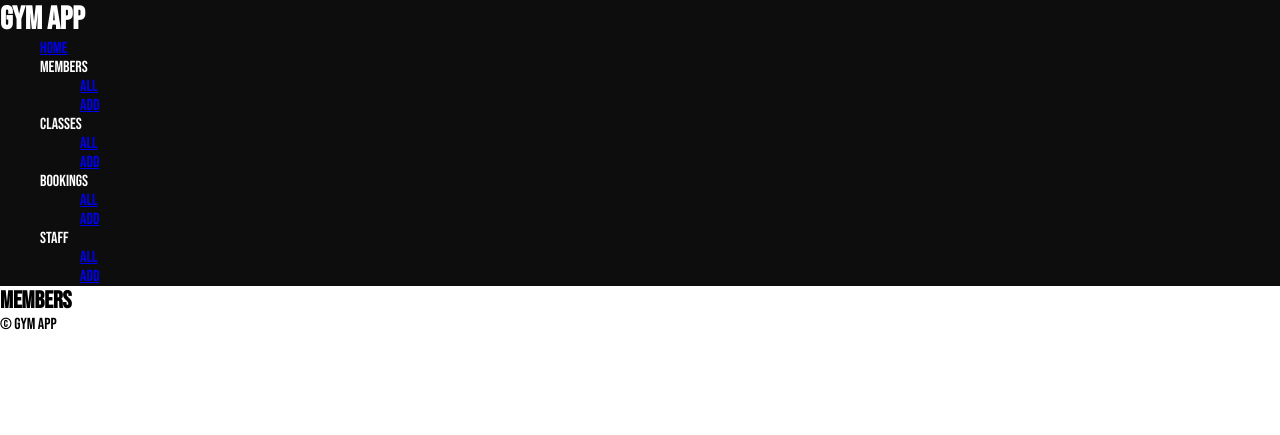
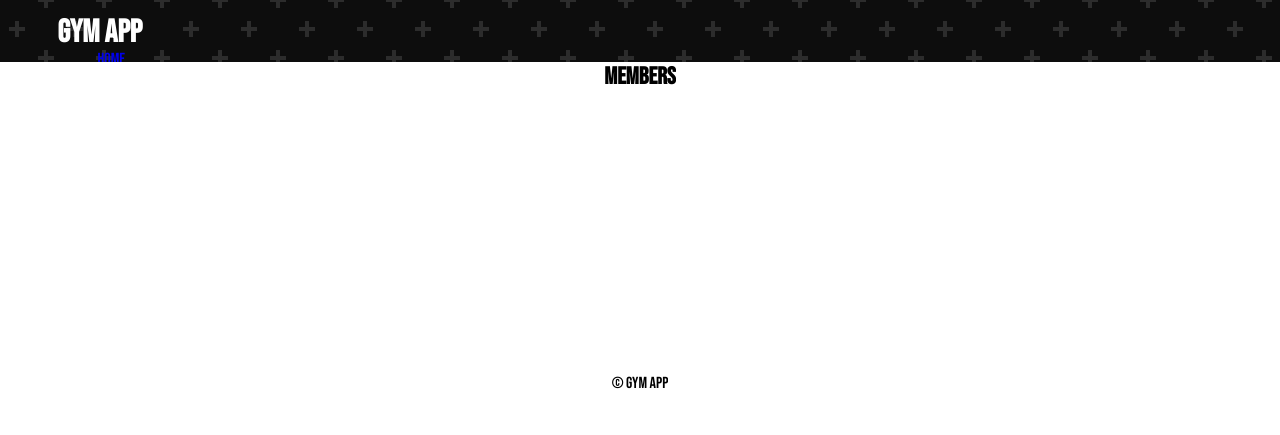
Before and after one commit to mwdfn/gym_web_app, a Flask app: page /members/ in a window 1280 px wide. Shown: the top 435 px of the page. Run offline with Flask 2, Linux system fonts and the light colour scheme; data that the repository does not hold is empty; some libraries are stand-ins or nearby versions.

Commit message:
update base.html css

```diff
--- /dev/null
+++ b/static/baseStyle.css
@@ -0,0 +1,40 @@
+* {
+    font-family: 'Bebas Neue', cursive;
+    max-width: 100%;
+    max-height: 100%;
+    margin: 0 auto;
+    overflow: hidden;
+}
+
+.baseContainer {
+    display: grid;
+    justify-content: center;
+    grid-template-columns: 1fr;
+    grid-template-rows: 0.2fr 1fr 0.2fr;
+    grid-template-areas:
+    "baseHead"
+    "."
+    "baseFoot";
+}
+
+.base-header {
+    padding: 1vw;
+    padding-left: 10vw;
+    background: radial-gradient(circle, transparent 20%, #0d0d0d 20%, #0d0d0d 80%, transparent 80%, transparent) 0% 0% / 58px 58px, radial-gradient(circle, transparent 20%, #0d0d0d 20%, #0d0d0d 80%, transparent 80%, transparent) 29px 29px / 58px 58px, linear-gradient(#2c2c2c 4px, transparent 4px) 0px -2px / 29px 29px, linear-gradient(90deg, #2c2c2c 4px, #0d0d0d 4px) -2px 0px / 29px 29px #0d0d0d;
+    background-color: #0d0d0d;
+    color: #ffffff;
+    width: 100vw;
+    height: auto;
+    grid-area: baseHead;
+}
+
+.base-footer {
+    padding: 1vw;
+    background: radial-gradient(circle, transparent 20%, #0d0d0d 20%, #0d0d0d 80%, transparent 80%, transparent) 0% 0% / 58px 58px, radial-gradient(circle, transparent 20%, #0d0d0d 20%, #0d0d0d 80%, transparent 80%, transparent) 29px 29px / 58px 58px, linear-gradient(#2c2c2c 4px, transparent 4px) 0px -2px / 29px 29px, linear-gradient(90deg, #2c2c2c 4px, #0d0d0d 4px) -2px 0px / 29px 29px #0d0d0d;
+    background-color: #0d0d0d;
+    color: #ffffff;
+    width: 100vw;
+    height: auto;
+    text-align: center;
+    grid-area: baseFoot;
+}
--- a/templates/base.html
+++ b/templates/base.html
@@ -5,13 +5,12 @@
     <meta charset="UTF-8">
     <meta http-equiv="X-UA-Compatible" content="IE=edge">
     <meta name="viewport" content="width=device-width, initial-scale=1.0">
-    <link rel="stylesheet" href="{{ url_for('static', filename='style.css') }}">
+    <link rel="stylesheet" href="{{ url_for('static', filename='baseStyle.css') }}">
     <link href="https://fonts.googleapis.com/css2?family=Bebas+Neue&display=swap" rel="stylesheet">
     <title>Gym App</title>
 </head>
-<body>
-    <div class="container">
-        <header class="header">
+<body class="baseContainer">
+    <header class="base-header">
         <h1>Gym App</h1>
         <nav>
             <ul class="menu">
@@ -51,11 +50,10 @@
         {% block content %}
         {% endblock %}
     </div>
-        <footer class="footer">
+    <footer class=".base-footer">
         {% block footer %}
         © Gym App
         {% endblock %}
     </footer>
-    </div>
 </body>
 </html>
--- a/templates/members/index.html
+++ b/templates/members/index.html
@@ -16,5 +16,6 @@
         <form action="/members/{{ member.id }}/delete" method="POST">
             <input type="submit" value="Delete"></form>
     </div>
+
 {% endfor %}
 {% endblock %}
```
Lines whose indentation alone changed are shown as unchanged.
